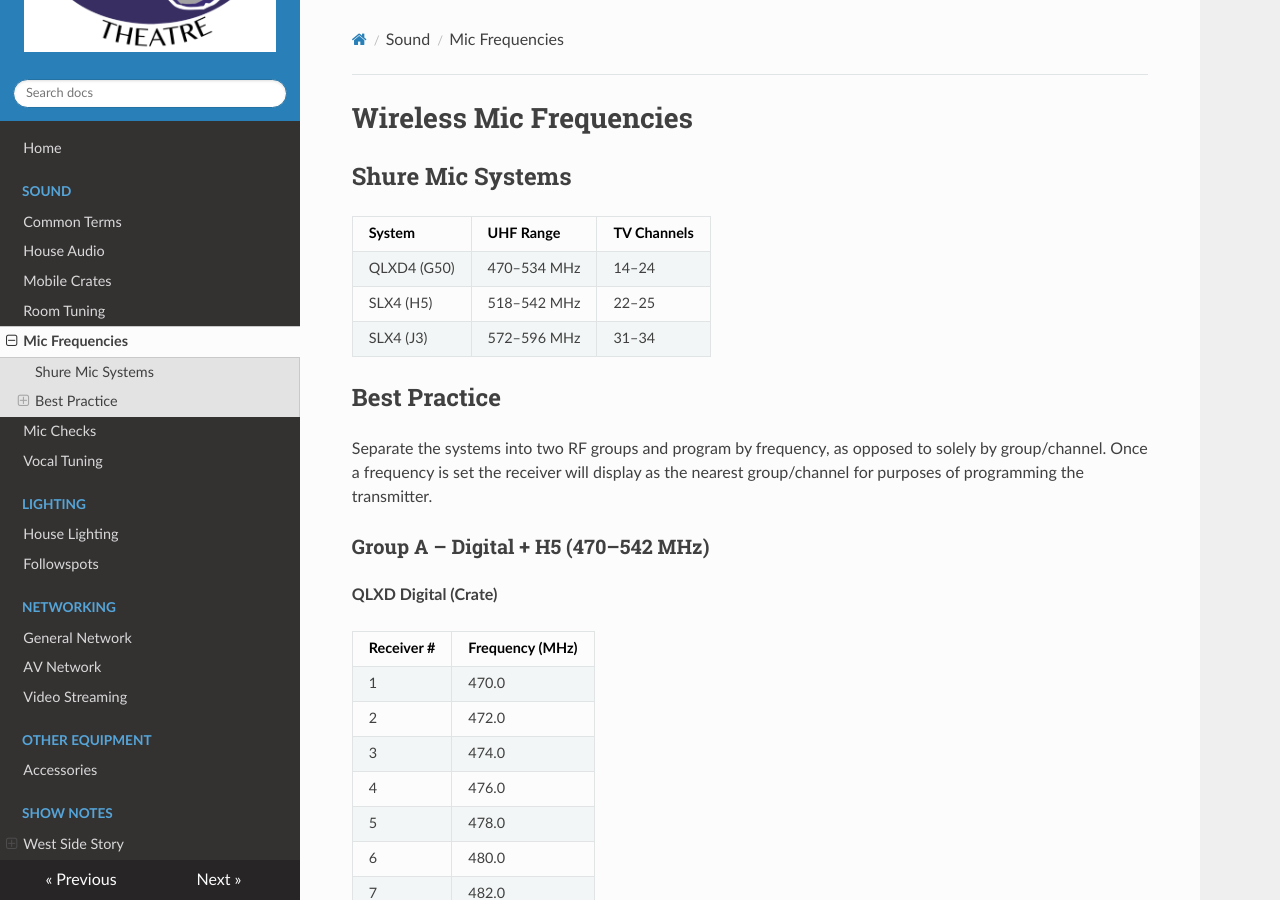
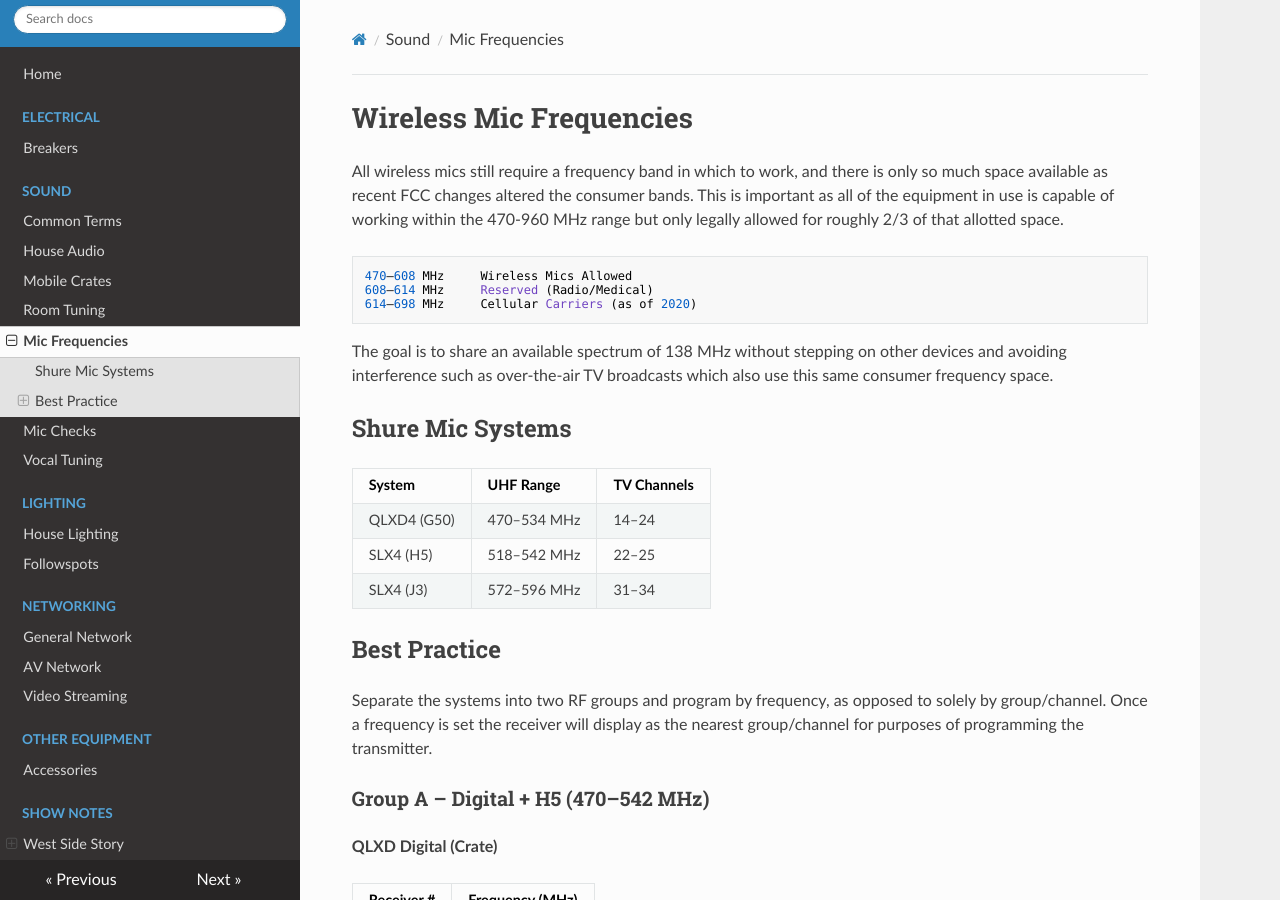
Before and after one commit to DustinGrau/DuluthTheatre, an MkDocs documentation site: the page built from docs/audio-frequencies.md, in a window 1280 px wide and 900 px high. Built offline with MkDocs 1.6.1, drawn with Linux system fonts in a browser that asks for light colours; nearby versions of some CDN libraries.

````diff
--- a/docs/audio-frequencies.md
+++ b/docs/audio-frequencies.md
@@ -1,4 +1,14 @@
 # Wireless Mic Frequencies
+
+All wireless mics still require a frequency band in which to work, and there is only so much space available as recent FCC changes altered the consumer bands. This is important as all of the equipment in use is capable of working within the 470-960 MHz range but only legally allowed for roughly 2/3 of that allotted space.
+
+```
+470–608 MHz     Wireless Mics Allowed
+608–614 MHz     Reserved (Radio/Medical)
+614–698 MHz     Cellular Carriers (as of 2020)
+```
+
+The goal is to share an available spectrum of 138 MHz without stepping on other devices and avoiding interference such as over-the-air TV broadcasts which also use this same consumer frequency space.
 
 ## Shure Mic Systems
 
--- a/mkdocs.yml
+++ b/mkdocs.yml
@@ -49,6 +49,8 @@ plugins:
 # Define the navigation structure
 nav:
   - Home: index.md
+  - Electrical:
+    - Breakers: electrical-breakers.md
   - Sound:
     - Common Terms: audio-terms.md
     - House Audio: audio-house.md
````
Also changed, not shown: docs/audio-mobile.md (+1 -1 lines), docs/electrical-breakers.md (added, +12 -0 lines), 1 other file.
